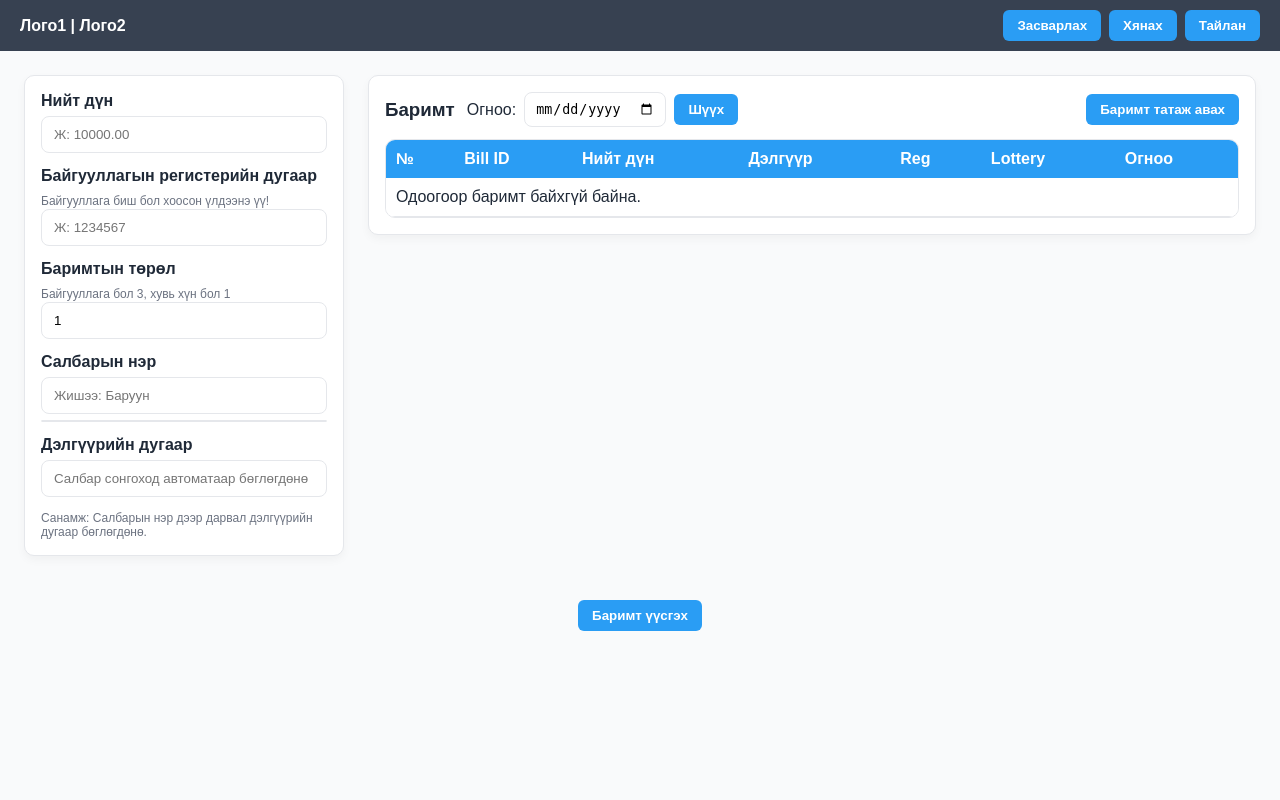
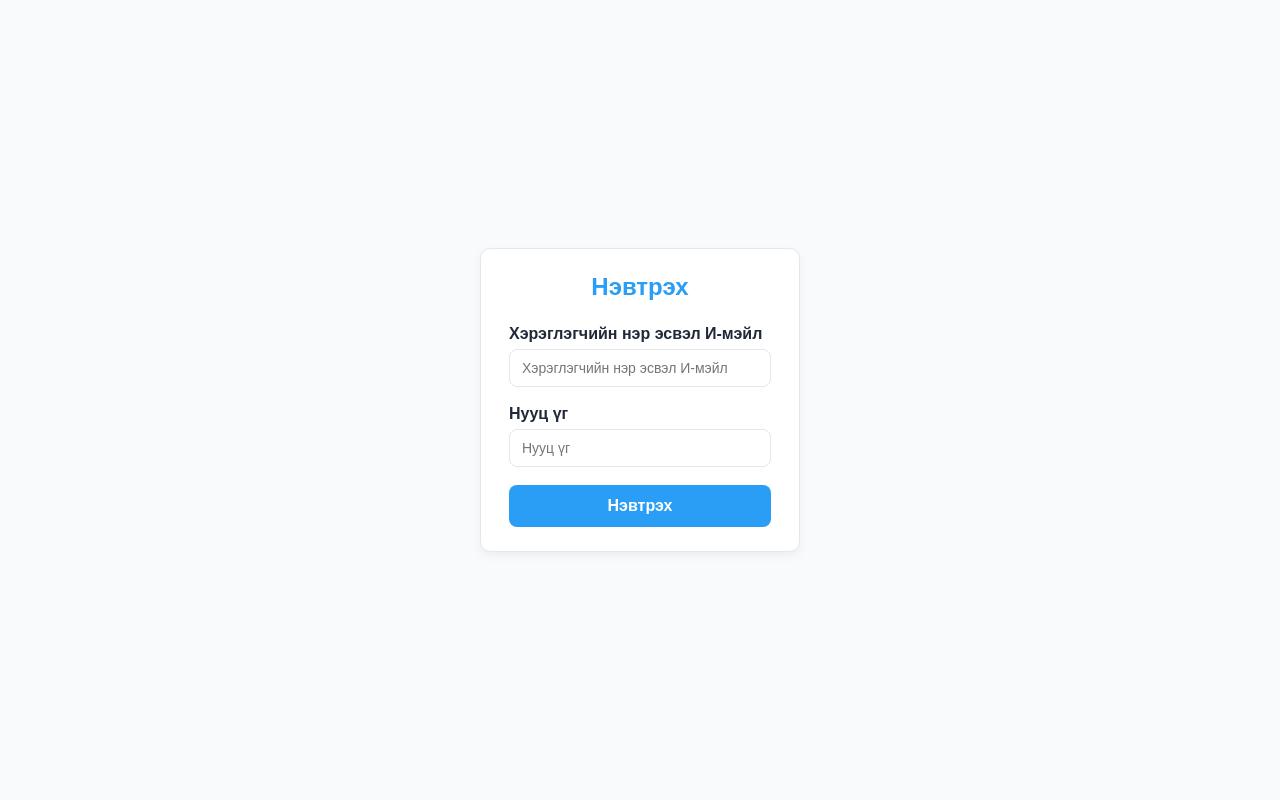
Before and after one commit to nominerdenebattur/barimt_zasvarlagch_web, a Django app: page / in a window 1280 px wide. Run offline with Django 4.2, Linux system fonts and the light colour scheme; data that the repository does not hold is empty.

Commit message:
update: log in huudas nemsen, zasvarlah huudasnii css ni orj irehgui baina

```diff
--- a/barimt_zasvarlagch/settings.py
+++ b/barimt_zasvarlagch/settings.py
@@ -27,7 +27,8 @@ DEBUG = True
 
 ALLOWED_HOSTS = []
 
-
+LOGIN_REDIRECT_URL = 'zasvarlah'  # Redirects to home page after login
+LOGOUT_REDIRECT_URL = '/'  # Redirects to home page after logout
 # Application definition
 
 INSTALLED_APPS = [
--- a/barimt_zasvarlagch/urls.py
+++ b/barimt_zasvarlagch/urls.py
@@ -15,12 +15,13 @@ Including another URLconf
     2. Add a URL to urlpatterns:  path('blog/', include('blog.urls'))
 """
 from django.contrib import admin
-from django.urls import path
+from django.urls import path, include
 from barimt_zasvarlagch_app import views
 
 urlpatterns = [
     path('admin/', admin.site.urls),
-    path('', views.zasvarlah, name='zasvarlah'), #html
+    path('', views.login_view, name='login'),
+    path('zasvarlah/', views.zasvarlah, name='zasvarlah'),
     path('generate/', views.ebarimt_generate, name='generate'),
     path('export_excel/', views.export_excel, name='export_excel'),
 ]
--- a/barimt_zasvarlagch_app/views.py
+++ b/barimt_zasvarlagch_app/views.py
@@ -6,13 +6,58 @@ from django.shortcuts import render
 from django.http import JsonResponse, HttpResponse
 from django.utils.datetime_safe import datetime
 from .models import Barimt
-
+from django.contrib.auth.models import User
+from django.shortcuts import redirect
+from django.contrib import messages
 
 from datetime import datetime, timedelta
 
+from django.contrib.auth import authenticate, login, logout
+from django.shortcuts import render, redirect
+
+def login_view(request):
+    if request.method == 'POST':
+        username = request.POST.get('username', '').strip()
+        password = request.POST.get('password', '').strip()
+        user = authenticate(request, username=username, password=password)
+        if user is not None:
+            login(request, user)
+            return redirect('zasvarlah')  # login амжилттай бол шилжих хуудсыг тохируулна
+        else:
+            error = "Нэвтрэх мэдээлэл буруу байна"
+            return render(request, 'logIn.html', {'error': error})
+    else:
+        return render(request, 'logIn.html')
+
+def logout_view(request):
+    logout(request)
+    return redirect('/')
+
+def register_view(request):
+    if request.method == 'POST':
+        username = request.POST.get('username')
+        email = request.POST.get('email')
+        password = request.POST.get('password')
+        password2 = request.POST.get('password2')
+
+        if password != password2:
+            messages.error(request, "Нууц үг таарахгүй байна.")
+            return render(request, 'register.html')
+
+        if User.objects.filter(username=username).exists():
+            messages.error(request, "Ийм хэрэглэгчийн нэр аль хэдийн бүртгэлтэй байна.")
+            return render(request, 'register.html')
+
+        user = User.objects.create_user(username=username, email=email, password=password)
+        user.save()
+        messages.success(request, "Амжилттай бүртгэгдлээ! Та нэвтрэх боломжтой.")
+        return redirect('login')
+
+    return render(request, 'register.html')
+
 def zasvarlah(request):
     selected_date = request.GET.get('selected_date')
-    barimtuud = Barimt.objects.all().order_by('-created')
+    barimtuud = Barimt.objects.all().order_by('-id')
 
     if selected_date:
         try:
--- /dev/null
+++ b/templates/logIn.html
@@ -0,0 +1,126 @@
+<!DOCTYPE html>
+<html lang="mn">
+<head>
+  <meta charset="UTF-8" />
+  <meta name="viewport" content="width=device-width, initial-scale=1" />
+  <title>Нэвтрэх</title>
+  <style>
+    :root {
+      --brand: #2a9df4;
+      --text: #1f2937;
+      --muted: #6b7280;
+      --bg: #f9fafb;
+      --card: #ffffff;
+      --border: #e5e7eb;
+      --error: #ef4444;
+      --success: #22c55e;
+    }
+    * {
+      box-sizing: border-box;
+    }
+    body {
+      font-family: Arial, sans-serif;
+      margin: 0;
+      background: var(--bg);
+      color: var(--text);
+      display: flex;
+      justify-content: center;
+      align-items: center;
+      height: 100vh;
+      padding: 16px;
+    }
+    .login-card {
+      background: var(--card);
+      border: 1px solid var(--border);
+      border-radius: 10px;
+      box-shadow: 0 4px 10px rgba(0,0,0,.05);
+      width: 320px;
+      padding: 24px 28px;
+    }
+    h2 {
+      margin-top: 0;
+      margin-bottom: 24px;
+      color: var(--brand);
+      text-align: center;
+    }
+    label {
+      display: block;
+      margin-bottom: 6px;
+      font-weight: 700;
+    }
+    input[type="text"],
+    input[type="password"] {
+      width: 100%;
+      padding: 10px 12px;
+      border: 1px solid var(--border);
+      border-radius: 8px;
+      background: #fff;
+      margin-bottom: 18px;
+      outline: none;
+      font-size: 14px;
+      transition: border-color 0.3s, box-shadow 0.3s;
+    }
+    input[type="text"]:focus,
+    input[type="password"]:focus {
+      border-color: var(--brand);
+      box-shadow: 0 0 0 3px rgba(42,157,244,0.15);
+    }
+    button {
+      width: 100%;
+      background: var(--brand);
+      color: #fff;
+      font-weight: 600;
+      border: none;
+      padding: 12px 0;
+      border-radius: 8px;
+      cursor: pointer;
+      font-size: 16px;
+      transition: background-color 0.3s;
+    }
+    button:hover {
+      background: #1c7ed6;
+    }
+    .message {
+      margin-top: 16px;
+      font-size: 14px;
+      text-align: center;
+      padding: 8px 12px;
+      border-radius: 8px;
+      display: none;
+    }
+    .message.error {
+      color: var(--error);
+      background: #fee2e2;
+      border: 1px solid var(--error);
+      display: block;
+    }
+    .message.success {
+      color: var(--success);
+      background: #dcfce7;
+      border: 1px solid var(--success);
+      display: block;
+    }
+  </style>
+</head>
+<body>
+  <div class="login-card">
+    <h2>Нэвтрэх</h2>
+    <form id="loginForm" method="POST" action="{% url 'login' %}">
+      {% csrf_token %}
+      <label for="username">Хэрэглэгчийн нэр эсвэл И-мэйл</label>
+      <input type="text" id="username" name="username" placeholder="Хэрэглэгчийн нэр эсвэл И-мэйл" required />
+
+      <label for="password">Нууц үг</label>
+      <input type="password" id="password" name="password" placeholder="Нууц үг" required />
+
+      <button type="submit">Нэвтрэх</button>
+    </form>
+      {% if error %}
+        <div class="message error">{{ error }}</div>
+      {% endif %}
+
+    <div id="message" class="message"></div>
+  </div>
+  </script>
+</body>
+</html>
--- a/templates/zasvarlah.html
+++ b/templates/zasvarlah.html
@@ -1,52 +1,13 @@
-<!DOCTYPE html>
-<html lang="mn">
-<head>
-  <meta charset="UTF-8" />
-  <meta name="viewport" content="width=device-width, initial-scale=1.0"/>
-  <title>Баримт Засварлагч</title>
+{% extends 'base.html' %}
+
+{% block title %}Баримт Засварлагч{% endblock %}
+
+{% block extra_head %}
 <style>
-    :root {
-      --brand: #2a9df4;
-      --text: #1f2937;
-      --muted: #6b7280;
-      --bg: #f9fafb;
-      --card: #ffffff;
-      --border: #e5e7eb;
-    }
-    * { box-sizing: border-box; }
-    body {
-      font-family: Arial, sans-serif;
-      margin: 0;
-      color: var(--text);
-      background: var(--bg);
-    }
-    header {
-      display: flex;
-      justify-content: space-between;
-      align-items: center;
-      background: #374151;
-      color: white;
-      padding: 10px 20px;
-    }
-    header .logo { font-weight: bold; }
-    header nav { display: flex; gap: 8px; }
-    header nav button,
-    .btn {
-      background: var(--brand);
-      color: #fff;
-      border: none;
-      padding: 8px 14px;
-      border-radius: 6px;
-      cursor: pointer;
-      font-weight: 600;
-    }
-    header nav button:hover,
-    .btn:hover { opacity: .95; }
   main {
     display: grid;
-      grid-template-columns: 320px 1fr;
+    grid-template-columns: 3200px 1fr;
     gap: 24px;
-      padding: 24px;
     align-items: start;
   }
   .card {
@@ -161,18 +122,25 @@
       color: var(--muted);
       margin-top: 6px;
     }
+  /* Responsive */
+  @media (max-width: 900px) {
+    main {
+      grid-template-columns: 1fr;
+      padding: 20px 16px;
+    }
+    .form-grid {
+      max-height: none;
+      position: static;
+      grid-template-columns: 1fr;
+    }
+    .submit-section .btn {
+      width: 100%;
+    }
+  }
 </style>
-</head>
-<body>
-<header>
-  <div class="logo">Лого1 | Лого2</div>
-  <nav>
-    <button type="button">Засварлах</button>
-    <button type="button">Хянах</button>
-    <button type="button">Тайлан</button>
-  </nav>
-</header>
+{% endblock %}
 
+{% block content %}
 <main>
   <!-- Баримтын мэдээлэл -->
   <section class="form-section card">
@@ -193,9 +161,9 @@
       <input type="text" name="companyFieldTypeInput" id="companyFieldTypeInput" value="1" readonly>
     </div>
 
-    <div class="form-group" style="position:relative;">
+    <div class="form-group" style="position: relative;">
       <label for="branchName">Салбарын нэр</label>
-      <input type="text" id="branchName" autocomplete="off" placeholder="Жишээ: Баруун">
+      <input type="text" id="branchName" autocomplete="off" placeholder="Жишээ: Баруун" >
       <ul id="suggestions"></ul>
     </div>
 
@@ -208,13 +176,13 @@
   </section>
 
   <!-- Баримтын жагсаалт -->
-  <section class="document-section card">
+  <section class="document-section card" >
     <div class="document-header">
       <div class="left">
         <h3 class="doc-title">Баримт</h3>
         <form method="GET" action="" class="date-filter">
           <label for="selected_date">Огноо:</label>
-          <input type="date" name="selected_date" id="selected_date" value="{{ selected_date|default:'' }}">
+          <input type="date" name="selected_date" id="selected_date" value="{{ selected_date|default:'' }}" >
           <button type="submit" class="btn">Шүүх</button>
         </form>
       </div>
@@ -227,13 +195,13 @@
       <table>
         <thead>
           <tr>
-          <th>№</th>
-          <th>Bill ID</th>
-          <th>Нийт дүн</th>
-          <th>Дэлгүүр</th>
-          <th>Reg</th>
-          <th>Lottery</th>
-          <th>Огноо</th>
+            <th scope="col">№</th>
+            <th scope="col">Bill ID</th>
+            <th scope="col">Нийт дүн</th>
+            <th scope="col">Дэлгүүр</th>
+            <th scope="col">Reg</th>
+            <th scope="col">Lottery</th>
+            <th scope="col">Огноо</th>
           </tr>
         </thead>
         <tbody>
@@ -261,7 +229,9 @@
 <div class="submit-section">
   <button id="generateBtn" class="btn" type="button">Баримт үүсгэх</button>
 </div>
+{% endblock %}
 
+{% block extra_js %}
 <script>
   // Автоматаар баримтын төрөл солих (companyReg бөглөгдвөл 3, хоосон бол 1)
   document.getElementById('companyReg').addEventListener('input', function () {
@@ -368,7 +338,7 @@
           <td>${data.lottery || '-'}</td>
           <td>${data.created || '-'}</td>
         `;
-        tbody.appendChild(tr);
+        tbody.insertBefore(tr, tbody.firstChild);
 
         // Амжилттай болсны дараа талбаруудыг хоослох
         document.getElementById('totalAmount').value = '';
@@ -398,5 +368,4 @@
     window.location.href = `/export_excel/?${qs}`;
   });
 </script>
-</body>
-</html>
+{% endblock %}
```
Also changed, not shown: templates/base.html (added, +69 -0 lines), templates/register.html (added, +114 -0 lines). Lines whose indentation alone changed are shown as unchanged.
